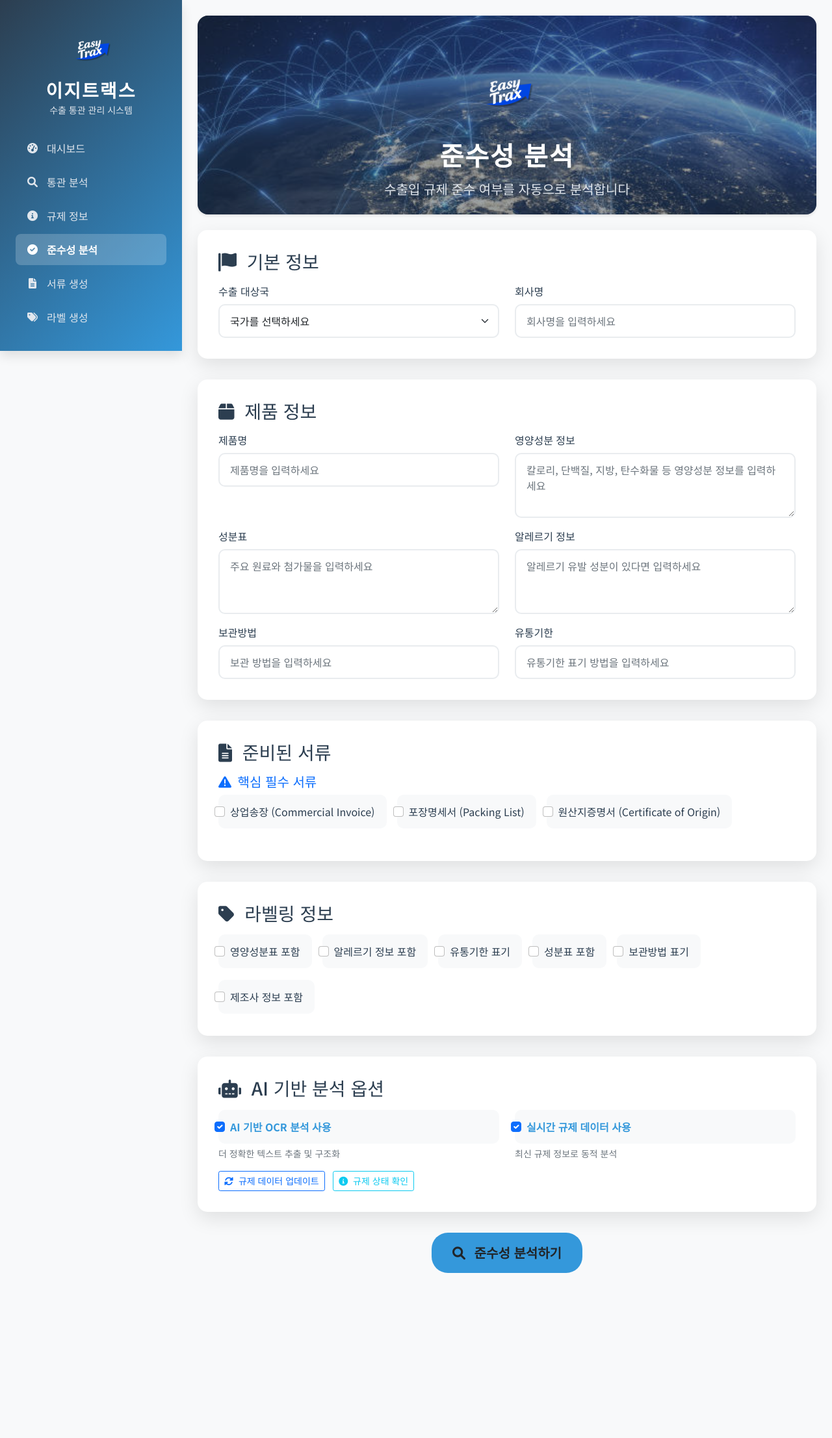
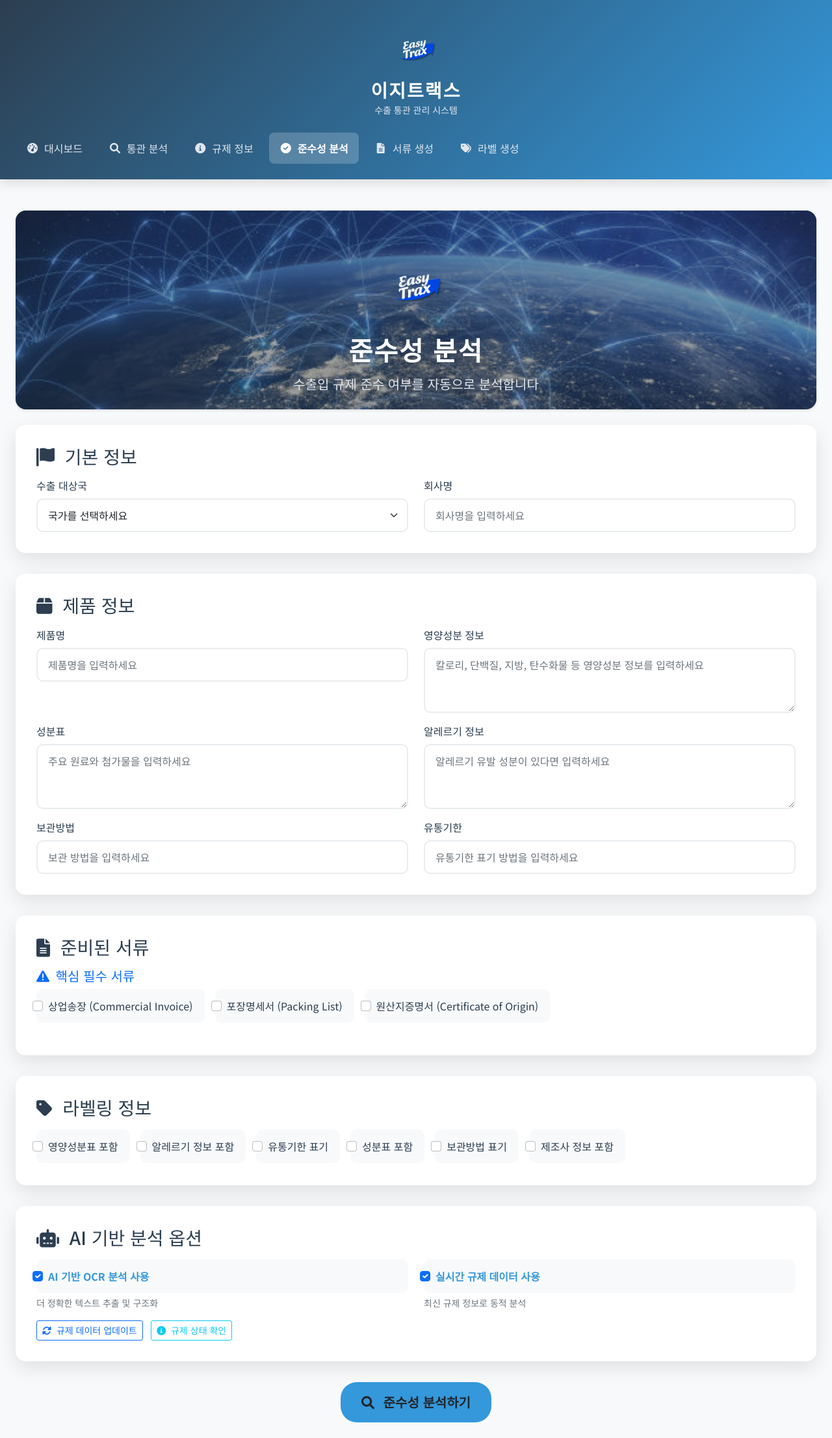
Before and after one commit to yangjiho909/Easytrax, a Flask app: template templates/compliance_analysis.html in a window 1280 px wide. Shown: the whole page at 65% size. Before the commit the page ends 1959 px from the top, so only its background shows below. Run offline with Flask 3, Linux system fonts and the light colour scheme; the template is opened without the code that fills it, so the values that code supplies are empty.

Commit message:
Complete sidebar layout fix - Change from flex to block layout - Convert sidebar to full-width top navigation - Make navigation horizontal instead of vertical - Ensure proper scrolling behavior

```diff
--- a/templates/compliance_analysis.html
+++ b/templates/compliance_analysis.html
@@ -51,13 +51,12 @@
         }
 
         .dashboard-container {
-            display: flex;
+            display: block;
             min-height: 100vh;
-            align-items: flex-start;
         }
 
         .sidebar {
-            width: 280px;
+            width: 100%;
             background: linear-gradient(135deg, var(--primary-color) 0%, var(--secondary-color) 100%);
             color: white;
             padding: var(--spacing-lg);
@@ -65,6 +64,7 @@
             position: relative;
             height: auto;
             overflow-y: auto;
+            margin-bottom: var(--spacing-lg);
         }
 
         /* 모바일 반응형 - 강제 적용 */
@@ -186,7 +186,6 @@
         }
 
         .main-content {
-            flex: 1;
             padding: var(--spacing-lg);
         }
 
@@ -231,22 +230,22 @@
             text-shadow: 0 1px 4px rgba(44,62,80,0.2);
         }
 
-        /* 사이드바 네비게이션 스타일 */
+        /* 상단 네비게이션 스타일 */
         .nav-link {
             color: #e0e6ed !important;
             padding: 0.75rem 1rem;
             border-radius: 8px;
-            margin-bottom: 0.25rem;
+            margin-right: 0.5rem;
             transition: all 0.3s ease;
             text-decoration: none;
-            display: flex;
+            display: inline-flex;
             align-items: center;
         }
 
         .nav-link:hover {
             background: rgba(255,255,255,0.1);
             color: #fff !important;
-            transform: translateX(5px);
+            transform: translateY(-2px);
         }
 
         .nav-link.active {
@@ -257,7 +256,7 @@
 
         .nav-icon {
             width: 20px;
-            margin-right: 0.75rem;
+            margin-right: 0.5rem;
             text-align: center;
         }
 
@@ -568,7 +567,7 @@
                 <small class="text-muted" style="color:#e0e6ed!important;">수출 통관 관리 시스템</small>
             </div>
 
-            <nav class="nav flex-column">
+            <nav class="nav">
                 <div class="nav-item">
                     <a href="/dashboard" class="nav-link">
                         <i class="fas fa-tachometer-alt nav-icon"></i>
```
